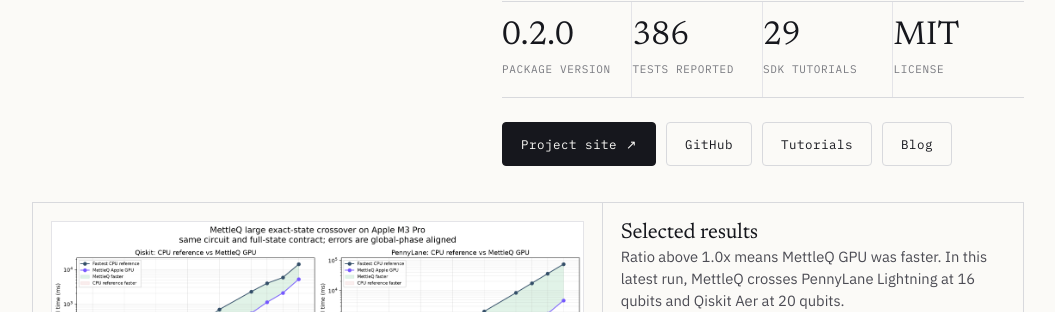
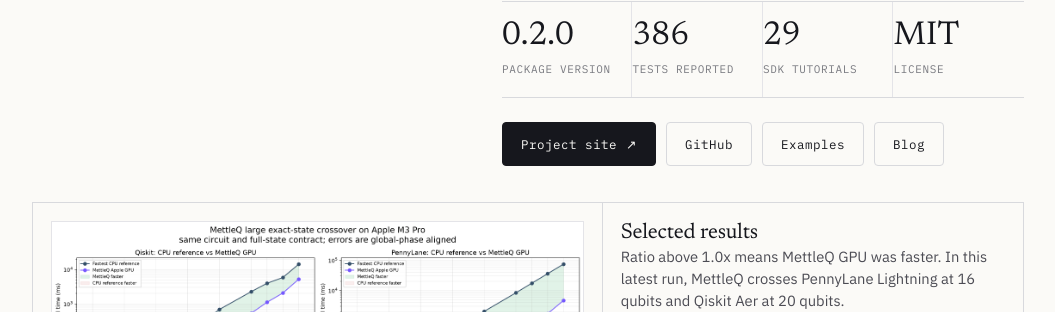
Before and after one commit to MonitSharma/portfolio, a Jekyll site: the page index.html, which Jekyll copies as it is, in a window 1280 px wide and 900 px high, scrolled down 3528 px. Shown: the part 124-436 px from the top of the window, without its empty margins (112-1167 px from the left). Built offline with Jekyll 4.4.1, drawn with Linux system fonts in a browser that asks for light colours.

Commit message:
Fix portfolio resource links

```diff
--- a/index.html
+++ b/index.html
@@ -581,7 +581,7 @@
           <div class="software-actions">
             <a class="btn" href="https://monitsharma.github.io/MettleQ/" target="_blank" rel="noopener">Project site <span class="arr">↗</span></a>
             <a class="btn btn-ghost" href="https://github.com/MonitSharma/MettleQ" target="_blank" rel="noopener">GitHub</a>
-            <a class="btn btn-ghost" href="https://github.com/MonitSharma/MettleQ/tree/main/tutorials" target="_blank" rel="noopener">Tutorials</a>
+            <a class="btn btn-ghost" href="https://github.com/MonitSharma/MettleQ/tree/main/examples" target="_blank" rel="noopener">Examples</a>
             <a class="btn btn-ghost" href="https://medium.com/@_monitsharma/can-a-macbook-simulate-quantum-circuits-fast-writing-custom-metal-kernels-for-apple-silicon-03194f54923c" target="_blank" rel="noopener">Blog</a>
           </div>
         </div>
@@ -707,7 +707,7 @@
               <li>Targets hardware-limited quantum optimization workflows while preserving problem structure for downstream solution recovery.</li>
             </ul>
             <span class="tag tag-accent pub-venue">Springer QC+AI 2026 · AAAI Workshop on Quantum Computing</span>
-            <div class="pub-links"><a href="https://link.springer.com/chapter/10.1007/978-3-032-17625-7_3" target="_blank" rel="noopener">↗ Paper</a><a href="https://github.com/SMU-Quantum/graph-shrinking" target="_blank" rel="noopener">↗ Code</a></div>
+            <div class="pub-links"><a href="https://link.springer.com/chapter/10.1007/978-3-032-17625-7_3" target="_blank" rel="noopener">↗ Paper</a><a href="mailto:monitsharma437@gmail.com?subject=Graph%20shrinking%20code%20request">↗ Request code</a></div>
           </div>
         </article>
         <article class="pub-card is-sel">
```
